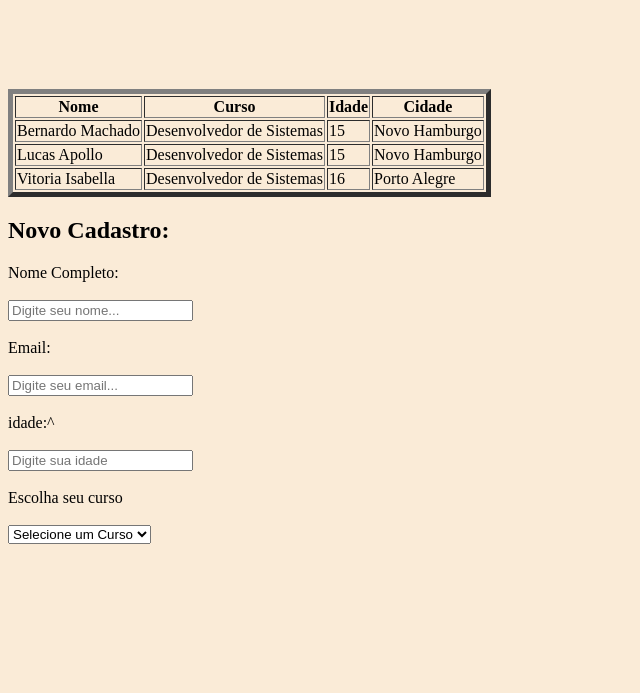
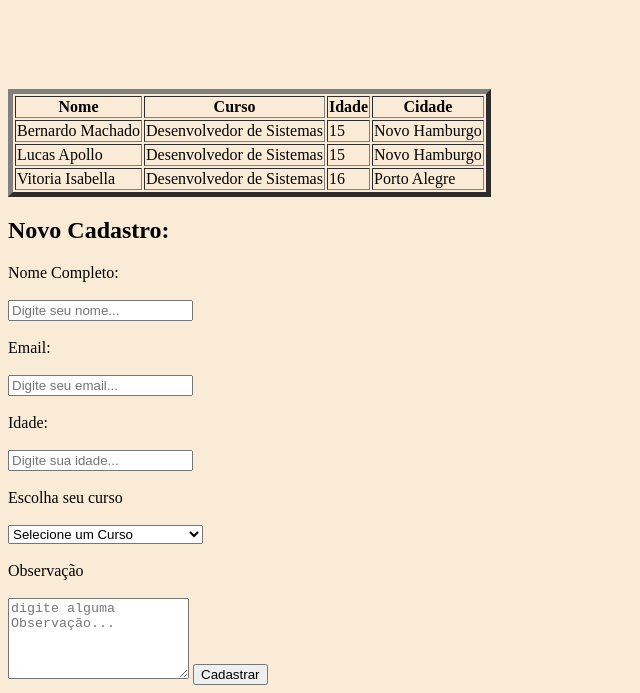
Before and after one commit to bemachadosouza-maker/DEV-WEB, a plain HTML site: page index.html in a window 1280 px wide. Shown: the part 110-803 px from the top of the page, without its empty margins (0-640 px from the left). Drawn offline with Linux system fonts and the light colour scheme; a web font is replaced by a local one.

Commit message:
cadastro

```diff
--- a/index.html
+++ b/index.html
@@ -58,19 +58,26 @@
       <input type="text" id="gmail" placeholder="Digite seu email...">
       <br><br>
 
-      <label for="idade">idade:</label>^
+      <label for="idade">Idade:</label>
       <br><br>
-      <input type="number" id="idade" placeholder="Digite sua idade">
+      <input type="number" id="idade" placeholder="Digite sua idade...">
       <br><br>
 
       <label for="curso"> Escolha seu curso</label>
       <br><br>
-      <select name="curso" id="curso">
 
+        <select name="curso" id="curso">
         <option value="">Selecione um Curso</option>
+        <option value="Informatica">Informatica</option>
+        <option value="Excel">Excel</option>
+        <option value="Desenvolvimento">Desenvolvimento de Sistema</option>
+      </select>
+      <br><br>
+      <label for="mensagem">Observação</label>
+      <br><br>
+      <textarea name="" id="mensagem" rows="5" placeholder="digite alguma Observação..."></textarea>
 
-      </select>
-
+      <button type="submit">Cadastrar</button>
     </form>
 </body>
 </html>
```
